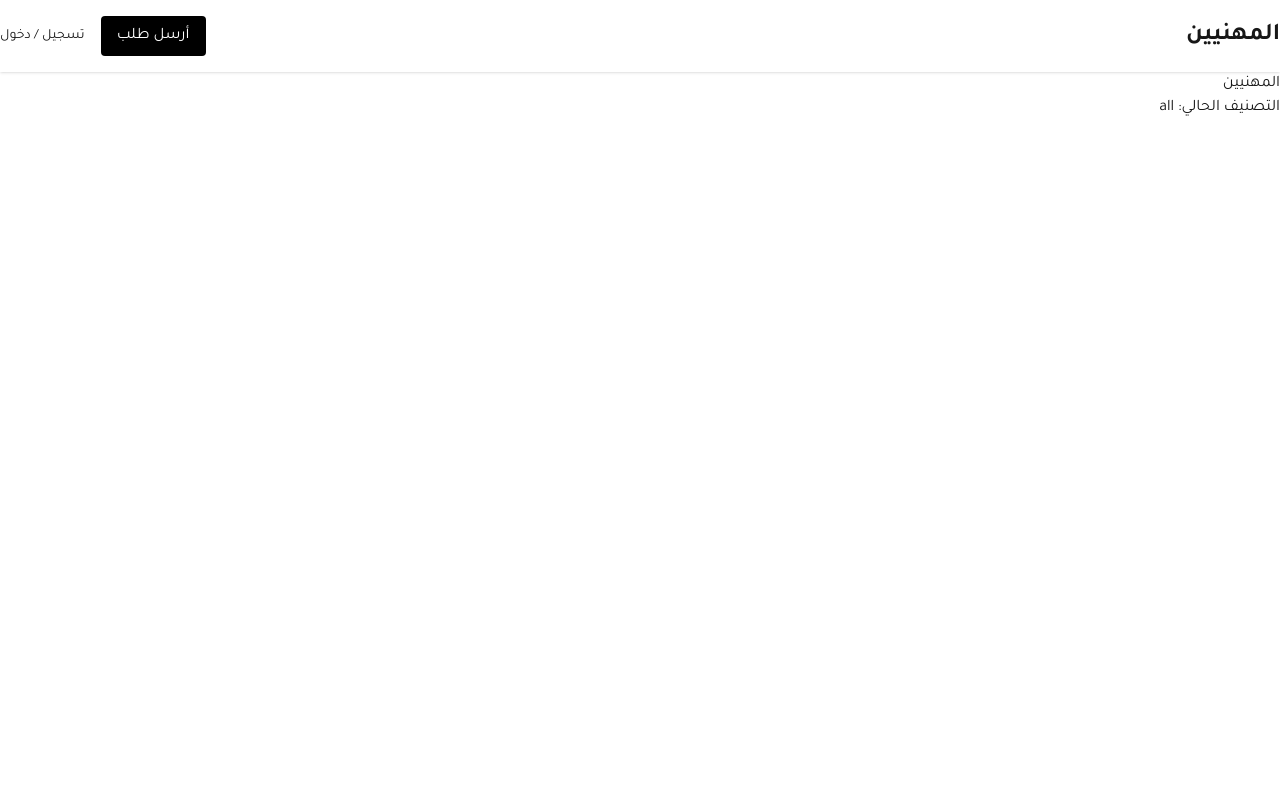
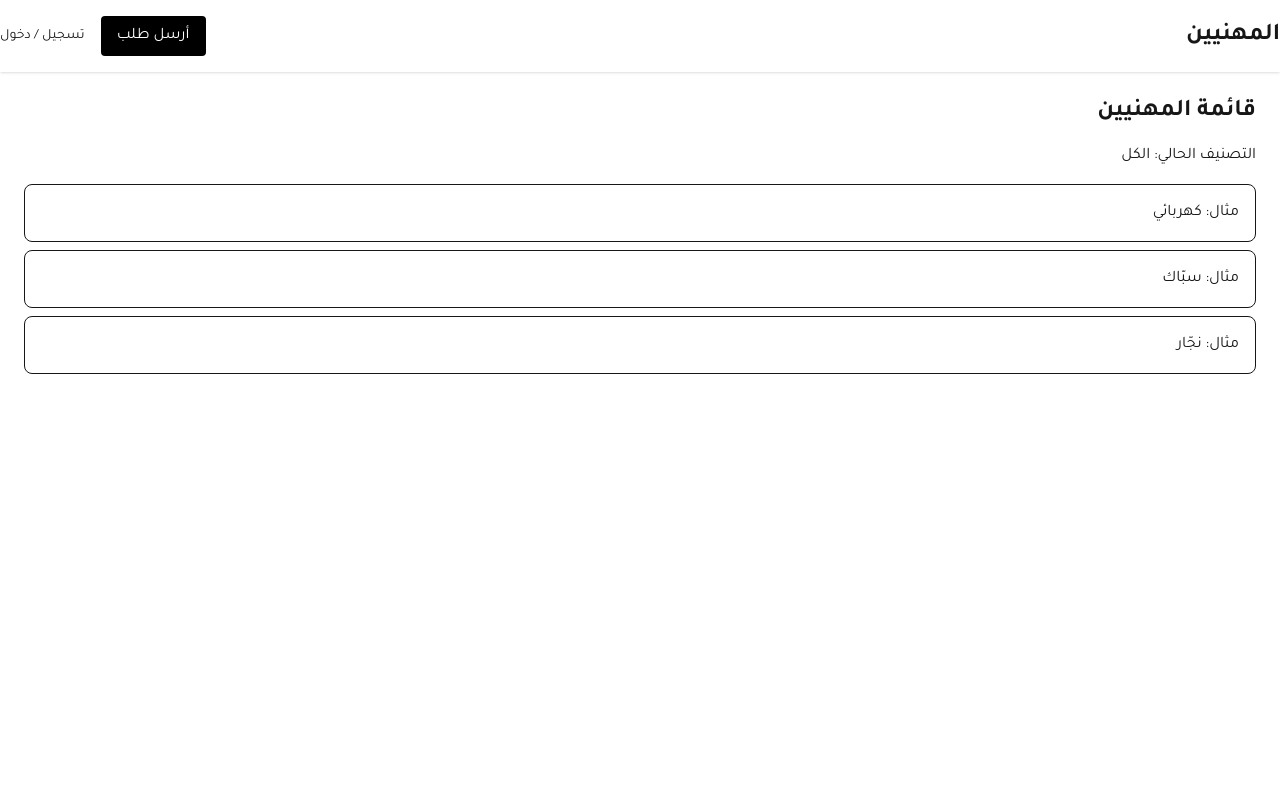
Before and after one commit to mahamidmoaad/mahniyeen, a Next.js app: page /pros in a window 1280 px wide. Shown: the top 800 px of the page. Built offline with nearby package versions, Linux system fonts and the light colour scheme.

Commit message:
fix: wrap /pros page with Suspense

```diff
--- a/src/app/pros/ProsPageContent.tsx
+++ b/src/app/pros/ProsPageContent.tsx
@@ -4,13 +4,19 @@ import { useSearchParams } from "next/navigation";
 
 export default function ProsPageContent() {
   const searchParams = useSearchParams();
-  const category = searchParams.get("category") || "all";
+  const category = searchParams.get("category") || "الكل";
 
   return (
-    <div>
-      <h1>المهنيين</h1>
-      <p>التصنيف الحالي: {category}</p>
-      {/* بقية الكومبوننت اللي عندك */}
+    <div className="p-6">
+      <h1 className="text-2xl font-bold mb-4">قائمة المهنيين</h1>
+      <p className="mb-4">التصنيف الحالي: {category}</p>
+
+      {/* هون بتحط الكود اللي بيعرض المهنيين */}
+      <ul className="space-y-2">
+        <li className="p-4 border rounded-lg">مثال: كهربائي</li>
+        <li className="p-4 border rounded-lg">مثال: سبّاك</li>
+        <li className="p-4 border rounded-lg">مثال: نجّار</li>
+      </ul>
     </div>
   );
 }
--- a/src/app/pros/page.tsx
+++ b/src/app/pros/page.tsx
@@ -1,11 +1,9 @@
-"use client";
-
 import { Suspense } from "react";
 import ProsPageContent from "./ProsPageContent";
 
 export default function ProsPage() {
   return (
-    <Suspense fallback={<div>جارٍ التحميل...</div>}>
+    <Suspense fallback={<div>جارٍ تحميل قائمة المهنيين...</div>}>
       <ProsPageContent />
     </Suspense>
   );
```
